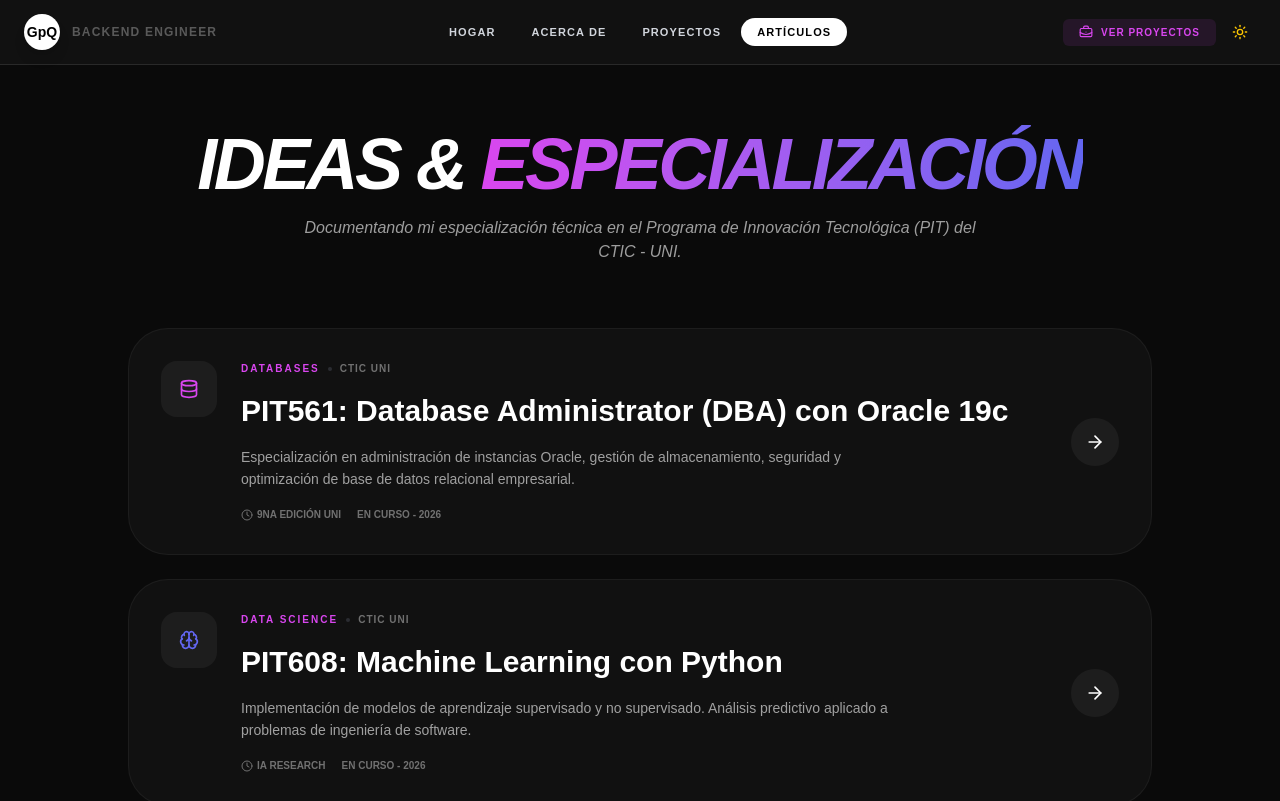
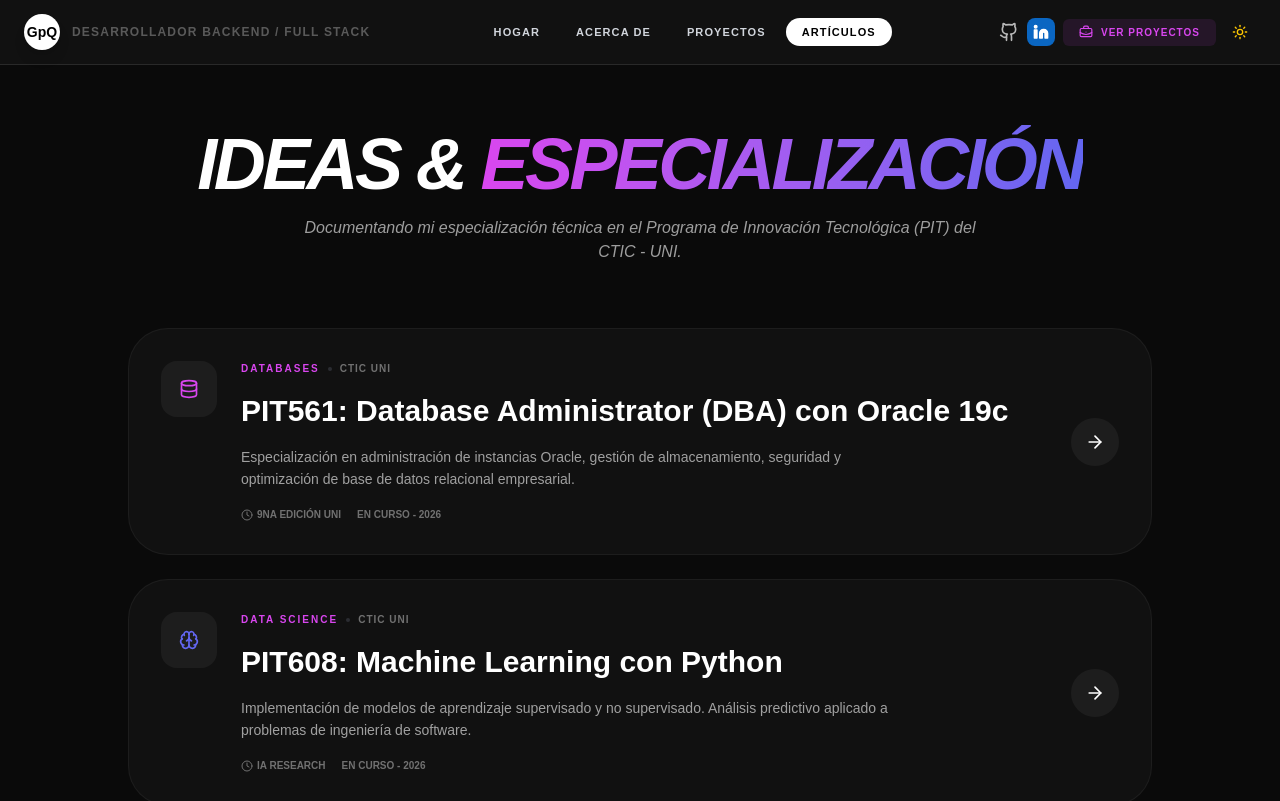
Before and after one commit to Gian0sa/Portafolio, a React (Vite) app: page /articulos in a window 1280 px wide. Shown: the top 801 px of the page. Built offline with nearby package versions, Linux system fonts and the light colour scheme.

Commit message:
Mejoras en el header

```diff
--- a/src/components/Header.jsx
+++ b/src/components/Header.jsx
@@ -24,13 +24,14 @@ export default function Header({ isDark, setIsDark }) {
 
         {/* IZQUIERDA: LOGO CORPORATIVO */}
         <Link to="/" className="group flex items-center gap-3">
+
           <div className={`w-9 h-9 rounded-full flex items-center justify-center font-extrabold text-sm transition-all duration-500 shadow-lg ${
             isDark ? "bg-white text-black" : "bg-black text-white"
           }`}>
             GpQ
           </div>
           <span className={`text-xs hidden md:inline font-black uppercase tracking-widest ${isDark ? "opacity-30" : "opacity-40"}`}>
-            Backend Engineer
+            Desarrollador Backend / Full Stack
           </span>
         </Link>
 
@@ -54,6 +55,9 @@ export default function Header({ isDark, setIsDark }) {
         {/* DERECHA: ACCIONES Y BOTÓN MÓVIL */}
         <div className="flex items-center gap-2">
           {/* BOTÓN CTIC-UNI/VACANTE (Opcional, muy formal) */}
+           <a href="https://github.com/Gian0sa" target="_blank" rel="noreferrer"><Github className="w-5 h-5 opacity-70" /></a>
+            <a href="https://linkedin.com/in/gian-pee/" target="_blank" rel="noreferrer" className="bg-[#0A66C2] p-1.5 rounded-lg"><Linkedin className="w-4 h-4 text-white fill-current" /></a>
+
           <button
             onClick={() => navigate('/proyectos')}
             className={`hidden lg:flex items-center gap-2 px-4 py-1.5 rounded-md text-[10px] font-black uppercase tracking-widest transition-all ${
```
